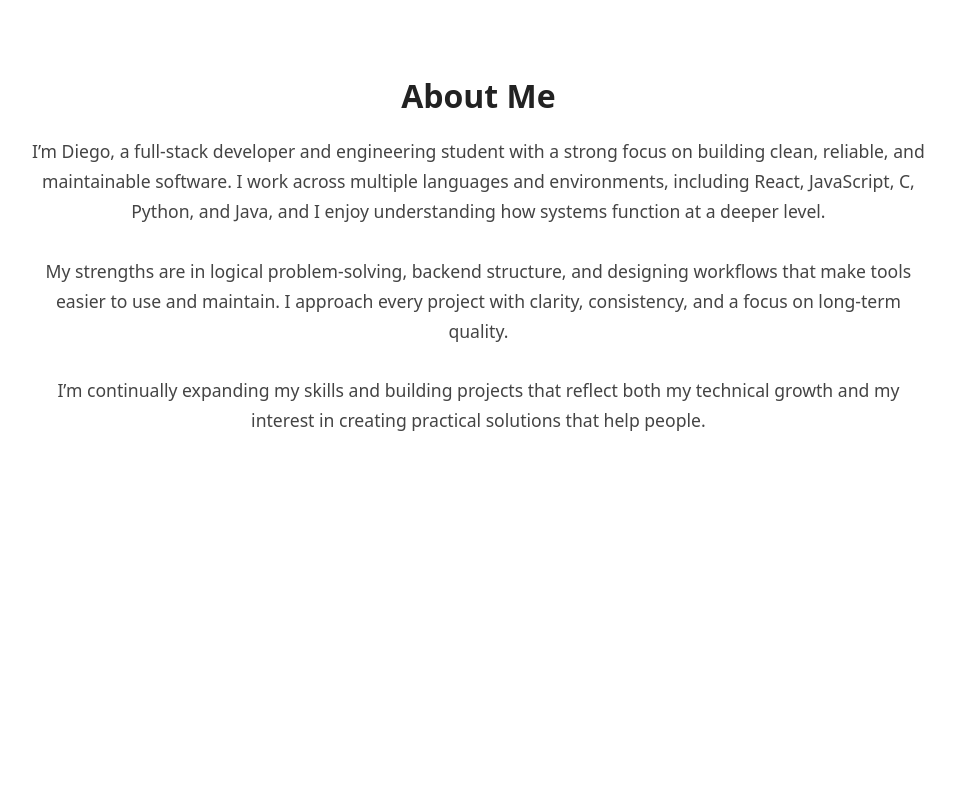
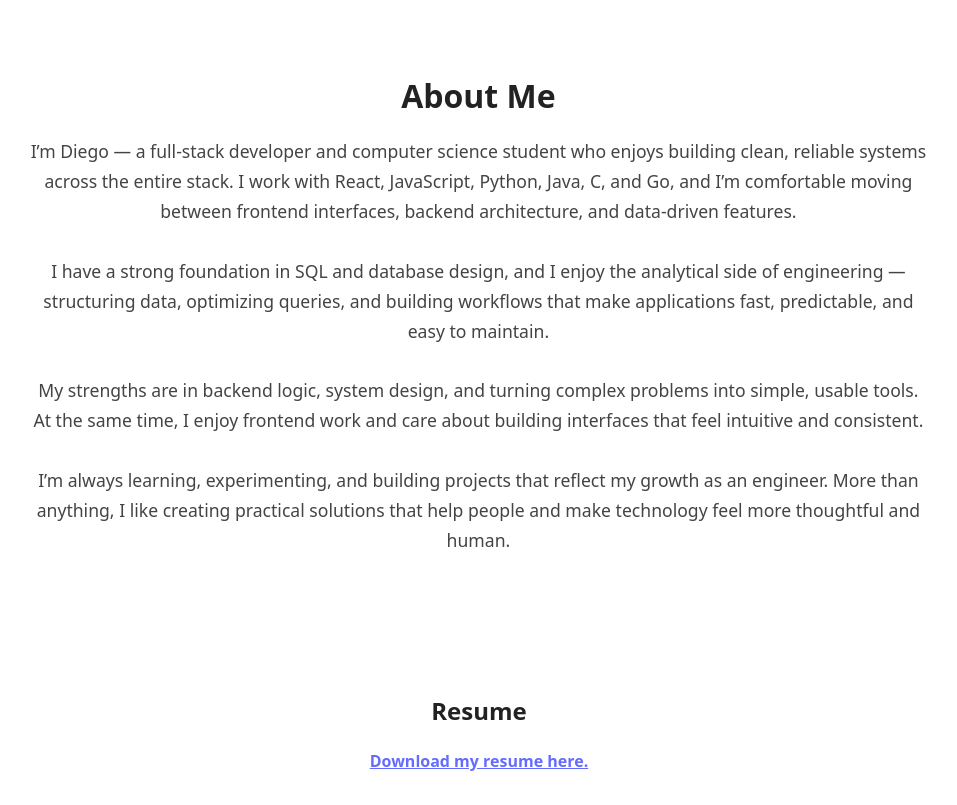
Before and after one commit to Spiderasasen/Pro_Portfolio, a React (Vite) app in the folder my-portfolio/: page / in a window 1280 px wide. Shown: the part 600-1405 px from the top of the page, without its empty margins (161-1118 px from the left). Before the commit the page ends 1186 px from the top, so only its background shows below. Built offline with nearby package versions, Linux system fonts and the light colour scheme.

Commit message:
updated my portfolio with my resume and making it possible to download the resume
still kinda works with mobial, just the projects sections is kinda scuffed. but it'll work

```diff
--- a/my-portfolio/src/pages/Home.jsx
+++ b/my-portfolio/src/pages/Home.jsx
@@ -1,5 +1,6 @@
 import "../styles/home.css"
 import { useNavigate } from "react-router-dom";
+import Resume from "../assets/Diego-Diaz_resume.pdf";
 
 function Home(){
     const navigate = useNavigate();
@@ -21,9 +22,20 @@ function Home(){
 
             <section className="about">
                 <h2>About Me</h2>
-                <p>I’m Diego, a full‑stack developer and engineering student with a strong focus on building clean, reliable, and maintainable software. I work across multiple languages and environments, including React, JavaScript, C, Python, and Java, and I enjoy understanding how systems function at a deeper level.<br/><br/>
-                    My strengths are in logical problem‑solving, backend structure, and designing workflows that make tools easier to use and maintain. I approach every project with clarity, consistency, and a focus on long‑term quality.<br/><br/>
-                    I’m continually expanding my skills and building projects that reflect both my technical growth and my interest in creating practical solutions that help people.</p>
+                <p>I’m Diego — a full‑stack developer and computer science student who enjoys building clean, reliable systems across the entire stack. I work with React, JavaScript, Python, Java, C, and Go, and I’m comfortable moving between frontend interfaces, backend architecture, and data‑driven features.
+                    <br/><br/>
+                    I have a strong foundation in SQL and database design, and I enjoy the analytical side of engineering — structuring data, optimizing queries, and building workflows that make applications fast, predictable, and easy to maintain.
+                    <br/><br/>
+                    My strengths are in backend logic, system design, and turning complex problems into simple, usable tools. At the same time, I enjoy frontend work and care about building interfaces that feel intuitive and consistent.
+                    <br/><br/>
+                    I’m always learning, experimenting, and building projects that reflect my growth as an engineer. More than anything, I like creating practical solutions that help people and make technology feel more thoughtful and human.</p>
+            </section>
+
+            <section className="resume">
+                <h2>Resume</h2>
+                <a id="resume-link" href={Resume} download="Diego-Diaz_resume.pdf">
+                    Download my resume here.
+                </a>
             </section>
         </div>
     );
--- a/my-portfolio/src/styles/home.css
+++ b/my-portfolio/src/styles/home.css
@@ -84,6 +84,27 @@ body {
     background: #606060;
 }
 
+#resume-link{
+    text-decoration: underline;
+    font-weight: bold;
+}
+
+#resume-link:hover{
+    color: #0077cc;
+    text-decoration: underline;
+    font-weight: bold;
+    cursor: pointer;
+    transition: color 0.2s ease;
+}
+
+#resume-link:active{
+    color: #005799;
+}
+
+#resume-link:visited{
+    color: #004777;
+}
+
 /* Mobile responsiveness */
 @media (max-width: 768px) {
 
```
Also changed, not shown: 1 other file (tests, documents, lock files or other folders).
